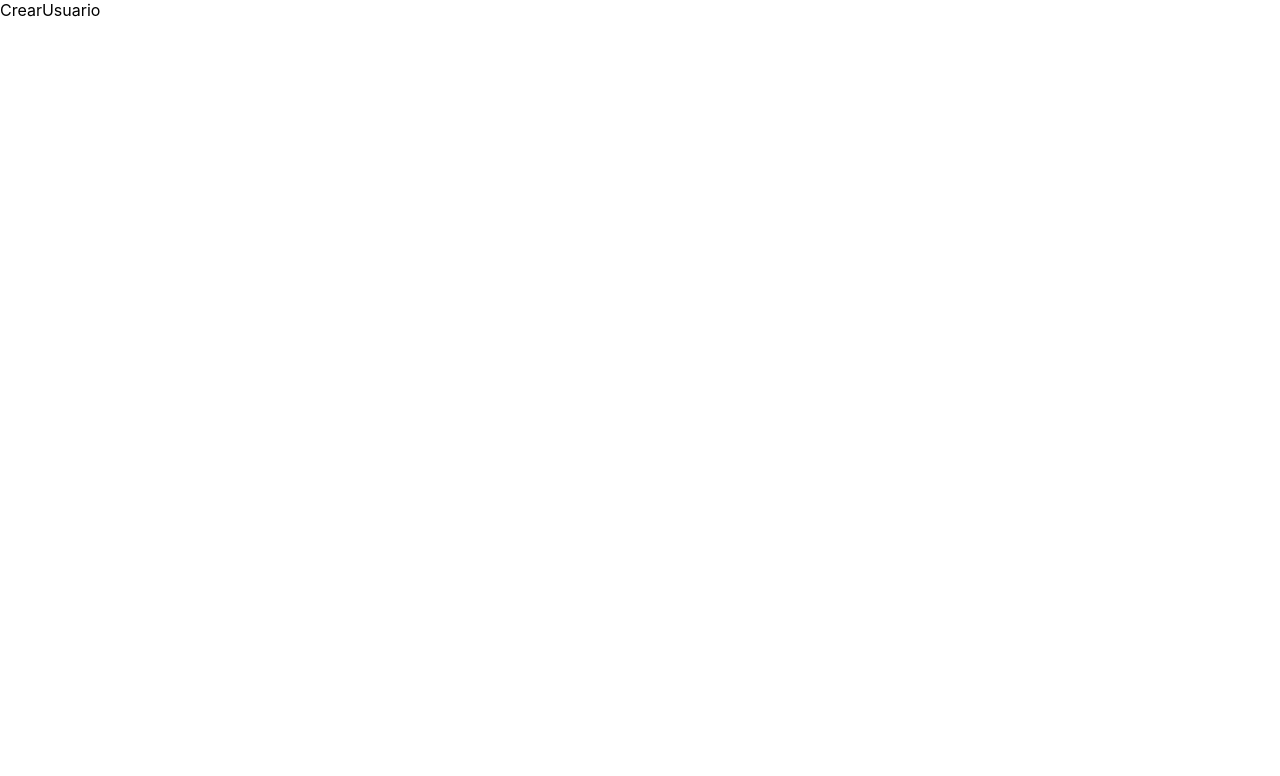
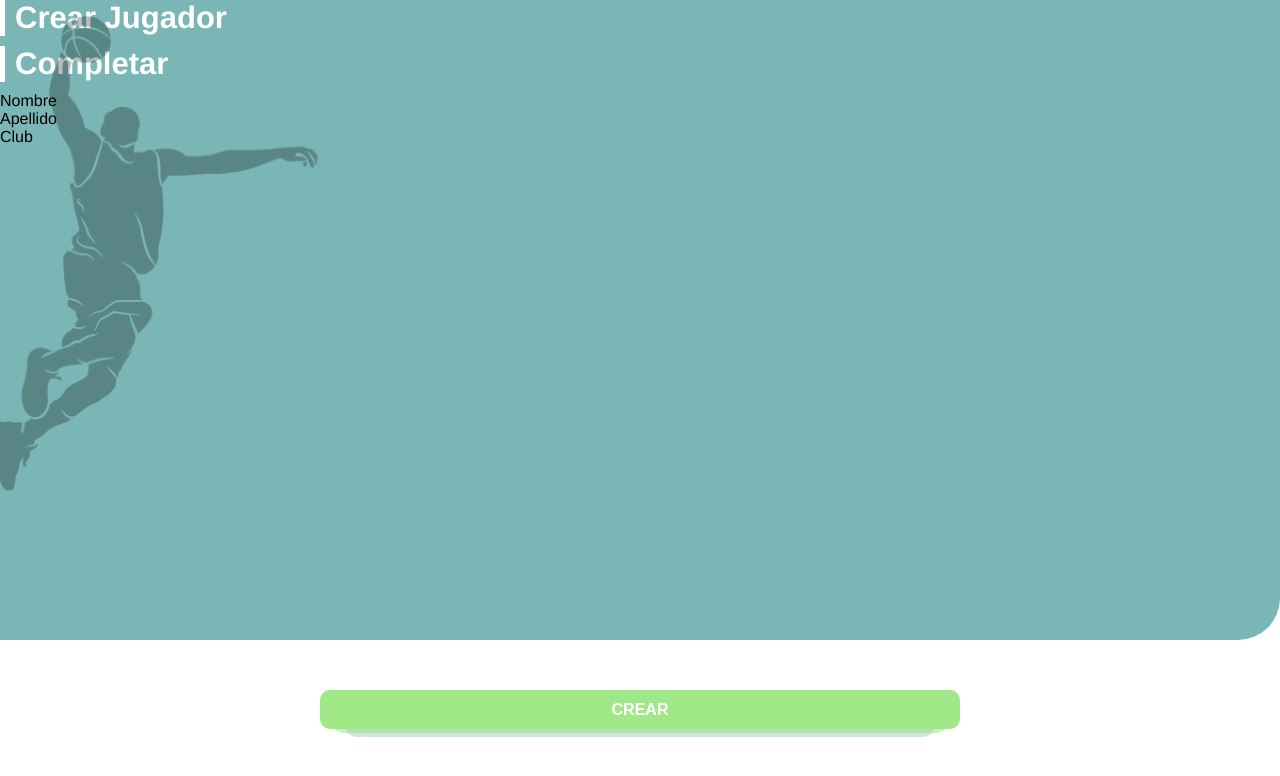
Before and after one commit to UrielQuevedo/tantos, a Next.js app: page /crear-usuario in a window 1280 px wide. Shown: the top 776 px of the page. Built offline with nearby package versions, Linux system fonts and the light colour scheme.

Commit message:
chore: testing app

```diff
--- /dev/null
+++ b/components/atoms/custom-button/CustomButton.jsx
@@ -0,0 +1,18 @@
+import Styles from "./_style.module.scss";
+import classNames from "classnames";
+
+const { container, button, shadow1, shadow2 } = Styles;
+
+const CustomButton = ({ text, theme }) => {
+  return (
+    <div className={container}>
+      <div className={classNames(shadow2, Styles[`shadow2-${theme}`])} />
+      <div className={classNames(shadow1, Styles[`shadow1-${theme}`])} />
+      <button type="button" className={classNames(button, Styles[theme])}>
+        <span>{text}</span>
+      </button>
+    </div>
+  );
+};
+
+export default CustomButton;
--- /dev/null
+++ b/components/atoms/custom-button/_style.module.scss
@@ -0,0 +1,57 @@
+@import 'styles/_general_styling.scss';
+
+.container {
+  display: flex;
+  position: relative;
+  justify-content: center;
+  align-items: center;
+  position: relative;
+  flex-direction: column;
+  width: 50%;
+}
+
+.confirm {
+  background: $confirm;
+  color: #FFFFFF;
+}
+
+.shadow1-confirm {
+ background: $confirm-100;
+}
+
+.shadow2-confirm {
+  background: $confirm-200;
+}
+
+.button {
+  border-radius: 10px;
+  height: 39px;
+  text-align: center;
+  width: 100%;
+  position: absolute;
+  top: 0;
+  border: 0;
+  cursor: pointer;
+
+  span {
+    font-size: 16px;
+    font-weight: bold;
+    text-transform: uppercase;
+  }
+}
+
+.shadow1 {
+  border-radius: 10px;
+  position: absolute;
+  top: 0;
+  width: 96%;
+  height: 43px;
+}
+
+.shadow2 {
+  position: absolute;
+  top: 0;
+  border-radius: 10px;
+  width: 92%;
+  height: 47px;
+}
--- /dev/null
+++ b/jsconfig.json
@@ -0,0 +1,5 @@
+{
+    "compilerOptions": {
+      "baseUrl": "."
+    }
+}
--- a/package.json
+++ b/package.json
@@ -9,10 +9,14 @@
     "lint": "next lint"
   },
   "dependencies": {
+    "@emotion/react": "^11.4.1",
+    "@emotion/styled": "^11.3.0",
+    "framer-motion": "^4.1.17",
     "next": "11.1.2",
+    "next-pwa": "5.4.0",
     "react": "17.0.2",
     "react-dom": "17.0.2",
-    "next-pwa": "5.4.0"
+    "sass": "1.43.2"
   },
   "devDependencies": {
     "eslint": "8.0.1",
--- a/pages/_app.js
+++ b/pages/_app.js
@@ -3,7 +3,7 @@ import "../styles/globals.css";
 
 function MyApp({ Component, pageProps }) {
   return (
-    <div>
+    <>
       <Head>
         <title>Inicio - Tantos</title>
         <meta
@@ -14,7 +14,7 @@ function MyApp({ Component, pageProps }) {
         <link rel="icon" href="/favicon.ico" />
       </Head>
       <Component {...pageProps} />
-    </div>
+    </>
   );
 }
 
--- a/pages/crear-usuario/index.js
+++ b/pages/crear-usuario/index.js
@@ -1,5 +1,29 @@
+import CustomButton from "../../components/atoms/custom-button/CustomButton";
+
 const CrearUsuario = () => {
-  return <div>CrearUsuario</div>;
+  return (
+    <div>
+      <div className="container">
+        <div className="center">
+          <span className="title">Crear Jugador</span>
+          <span className="title">Completar</span>
+        </div>
+        <div>Nombre</div>
+        <div>Apellido</div>
+        <div>Club</div>
+        <img
+          alt="Imagen de fondo"
+          src="/crearUsuario.png"
+          className="imageBackground"
+          width={324}
+          height={512}
+        />
+      </div>
+      <div className="footer">
+        <CustomButton text="crear" theme="confirm" />
+      </div>
+    </div>
+  );
 };
 
 export default CrearUsuario;
--- /dev/null
+++ b/styles/_general_styling.scss
@@ -0,0 +1,6 @@
+$background: #7AB6B5;
+
+
+$confirm: #A0E887;
+$confirm-100: rgba(151, 222, 138, 0.5);
+$confirm-200: rgba(130, 200, 141, 0.4);
--- a/styles/globals.css
+++ b/styles/globals.css
@@ -1,16 +1,44 @@
 html,
 body {
-  padding: 0;
-  margin: 0;
-  font-family: -apple-system, BlinkMacSystemFont, Segoe UI, Roboto, Oxygen,
-    Ubuntu, Cantarell, Fira Sans, Droid Sans, Helvetica Neue, sans-serif;
-}
-
-a {
-  color: inherit;
-  text-decoration: none;
+  font-family: Ubuntu, Cantarell, Fira Sans, Droid Sans, Helvetica Neue, sans-serif;
 }
 
 * {
-  box-sizing: border-box;
+  margin: 0;
+  padding: 0;
 }
+
+.imageBackground {
+  position: absolute !important;
+  display: block;
+  top: 0;
+}
+
+.container {
+  position:relative;
+  background: #7AB6B5;
+  height: 80vh;
+  border-radius: 0px 0px 42px 0px;
+}
+
+.footer {
+  display: flex;
+  justify-content: center;
+  margin-top: 50px;
+}
+
+.title {
+  color: #FFFFFF;
+  border-left: 5px solid #FFFFFF;
+  padding-left: 10px;
+  margin-bottom: 10px;
+  font-size: 31px;
+  font-weight: bold;
+}
+
+.center {
+  display: flex;
+  justify-content: center;
+  flex-direction: column;
+  width: 100%;
+}
```
Also changed, not shown: components/organisms/crear-usuario/index.js (added, +16 -0 lines), public/crearUsuario.png (added), public/manifest.json, 1 other file (tests, documents, lock files or other folders).
